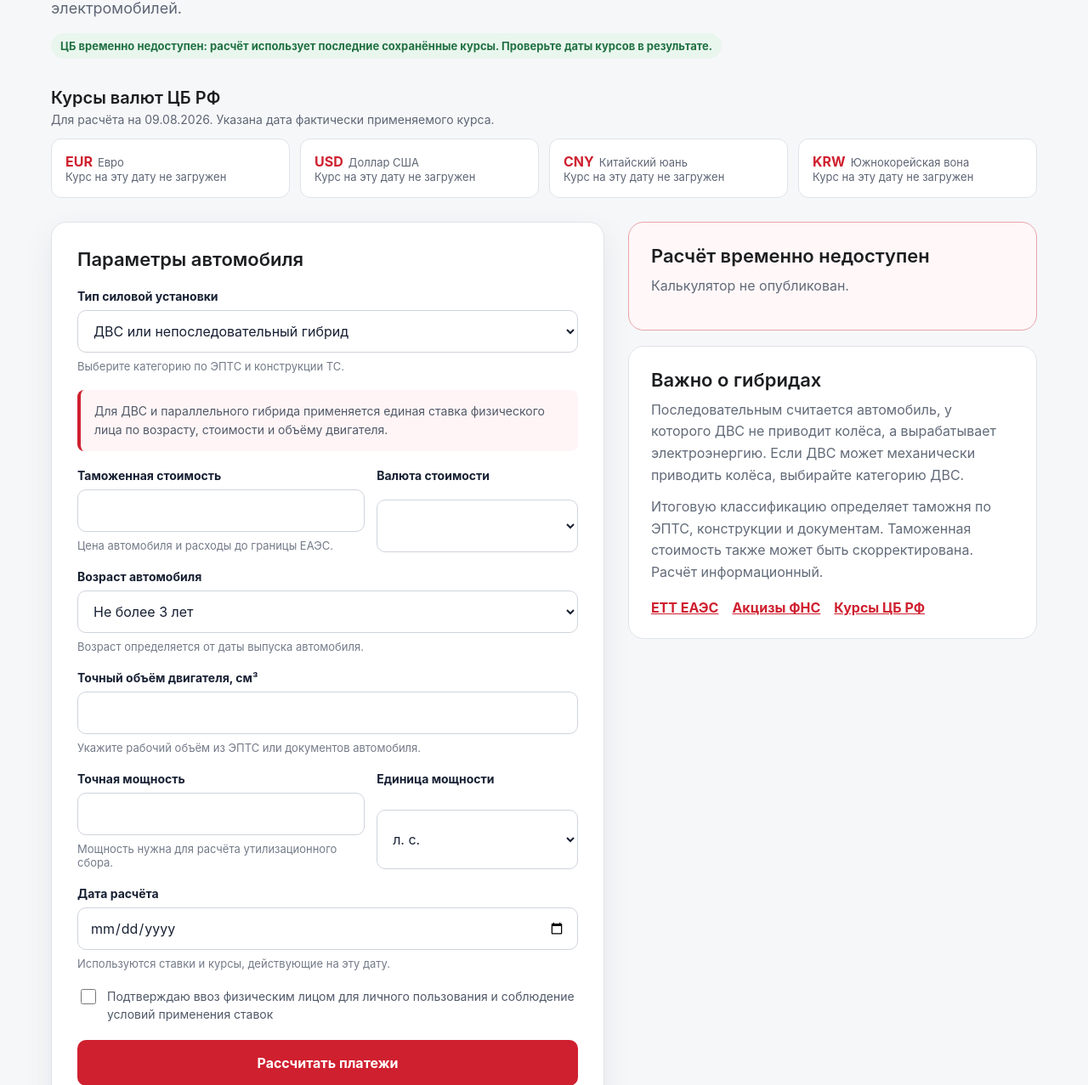
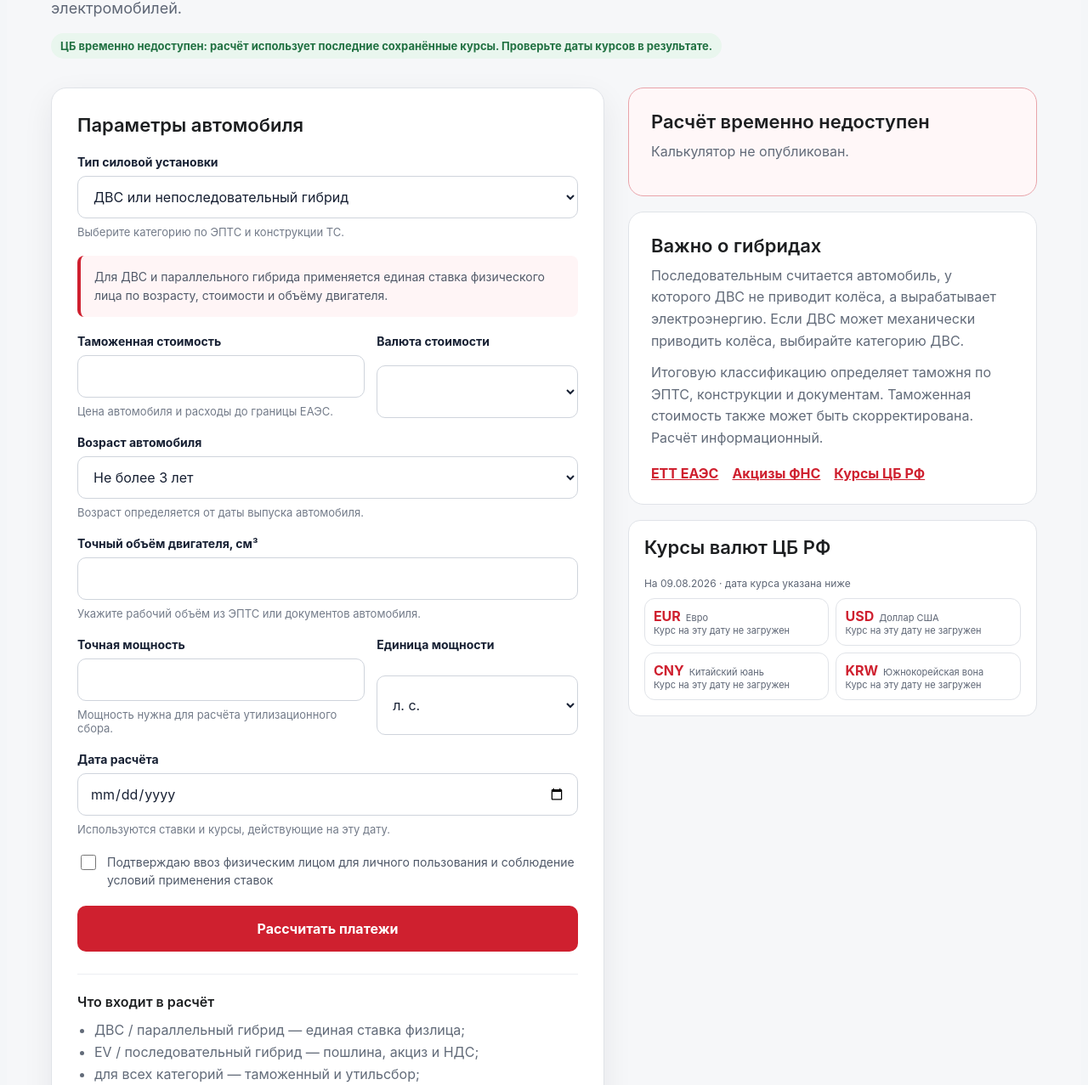
Before and after one commit to NetMann-git/django-auto-catalog-beget, a Django app: page /calculator/rastamozhka/ in a window 1280 px wide. Shown: the part 398-1675 px from the top of the page at 85% size. Run offline with Django 5.2, Linux system fonts and the light colour scheme; tables that the repository leaves empty hold one stand-in row (values such as "Sample post"); data that the repository does not hold is empty; some libraries are stand-ins or nearby versions.

Commit message:
уплотнение и перенос информеров курсов валют под блок о гибридах 79-4

```diff
--- a/apps/calculator/static/calculator/css/customs_clearance.css
+++ b/apps/calculator/static/calculator/css/customs_clearance.css
@@ -67,33 +67,36 @@
 }
 
 .customs-calc__currencies {
-    margin-bottom: 28px;
+    padding: 18px;
+    border: 1px solid #e0e3e8;
+    border-radius: 14px;
+    background: #ffffff;
 }
 
 .customs-calc__currencies-heading {
-    margin-bottom: 14px;
+    margin-bottom: 10px;
 }
 
 .customs-calc__currencies-heading h2 {
-    margin: 0 0 5px;
-    font-size: 20px;
+    margin: 0 0 3px;
+    font-size: 16px;
 }
 
 .customs-calc__currencies-heading p {
     margin: 0;
     color: #5e6675;
-    font-size: 14px;
+    font-size: 12px;
 }
 
 .customs-calc__currency-grid {
     display: grid;
-    grid-template-columns: repeat(4, minmax(0, 1fr));
-    gap: 12px;
+    grid-template-columns: repeat(2, minmax(0, 1fr));
+    gap: 8px;
 }
 
 .customs-calc__currency-card {
     min-width: 0;
-    padding: 16px;
+    padding: 10px;
     border: 1px solid #e0e3e8;
     border-radius: 12px;
     background: #ffffff;
@@ -113,12 +116,12 @@
 .customs-calc__currency-name span,
 .customs-calc__currency-meta {
     color: #5e6675;
-    font-size: 13px;
+    font-size: 11px;
 }
 
 .customs-calc__currency-value {
-    margin: 12px 0 4px;
-    font-size: 21px;
+    margin: 5px 0 2px;
+    font-size: 17px;
     font-weight: 700;
 }
 
@@ -126,13 +129,7 @@
     margin: 0;
 }
 
-@media (max-width: 850px) {
-    .customs-calc__currency-grid {
-        grid-template-columns: repeat(2, minmax(0, 1fr));
-    }
-}
-
-@media (max-width: 480px) {
+@media (max-width: 340px) {
     .customs-calc__currency-grid {
         grid-template-columns: 1fr;
     }
--- a/apps/calculator/templates/calculator/customs_clearance.html
+++ b/apps/calculator/templates/calculator/customs_clearance.html
@@ -33,37 +33,6 @@
                 </p>
             {% endif %}
         </header>
-
-        <section class="customs-calc__currencies" aria-labelledby="customs-currencies-title">
-            <div class="customs-calc__currencies-heading">
-                <h2 id="customs-currencies-title">Курсы валют ЦБ РФ</h2>
-                <p>Для расчёта на {{ informers_date|date:"d.m.Y" }}.
-                    Указана дата фактически применяемого курса.</p>
-            </div>
-            <div class="customs-calc__currency-grid">
-                {% for item in currency_informers %}
-                    <div class="customs-calc__currency-card">
-                        <div class="customs-calc__currency-name">
-                            <strong>{{ item.code }}</strong>
-                            <span>{{ item.name }}</span>
-                        </div>
-                        {% if item.rate %}
-                            <p class="customs-calc__currency-value">
-                                {{ item.rate.rate_to_rub|floatformat:"-4" }} ₽
-                            </p>
-                            <p class="customs-calc__currency-meta">
-                                за {{ item.rate.nominal }} ед. ·
-                                {{ item.rate.effective_date|date:"d.m.Y" }}
-                            </p>
-                        {% else %}
-                            <p class="customs-calc__currency-meta">
-                                Курс на эту дату не загружен
-                            </p>
-                        {% endif %}
-                    </div>
-                {% endfor %}
-            </div>
-        </section>
 
         <div class="customs-calc__layout">
             <section class="customs-calc__card" aria-labelledby="customs-form-title">
@@ -306,6 +275,36 @@
                            target="_blank" rel="noopener noreferrer">Курсы ЦБ РФ</a>
                     </div>
                 </div>
+                <section class="customs-calc__currencies"
+                         aria-labelledby="customs-currencies-title">
+                    <div class="customs-calc__currencies-heading">
+                        <h2 id="customs-currencies-title">Курсы валют ЦБ РФ</h2>
+                        <p>На {{ informers_date|date:"d.m.Y" }} · дата курса указана ниже</p>
+                    </div>
+                    <div class="customs-calc__currency-grid">
+                        {% for item in currency_informers %}
+                            <div class="customs-calc__currency-card">
+                                <div class="customs-calc__currency-name">
+                                    <strong>{{ item.code }}</strong>
+                                    <span>{{ item.name }}</span>
+                                </div>
+                                {% if item.rate %}
+                                    <p class="customs-calc__currency-value">
+                                        {{ item.rate.rate_to_rub|floatformat:"-4" }} ₽
+                                    </p>
+                                    <p class="customs-calc__currency-meta">
+                                        за {{ item.rate.nominal }} ед. ·
+                                        {{ item.rate.effective_date|date:"d.m.Y" }}
+                                    </p>
+                                {% else %}
+                                    <p class="customs-calc__currency-meta">
+                                        Курс на эту дату не загружен
+                                    </p>
+                                {% endif %}
+                            </div>
+                        {% endfor %}
+                    </div>
+                </section>
             </aside>
         </div>
     </div>
```
